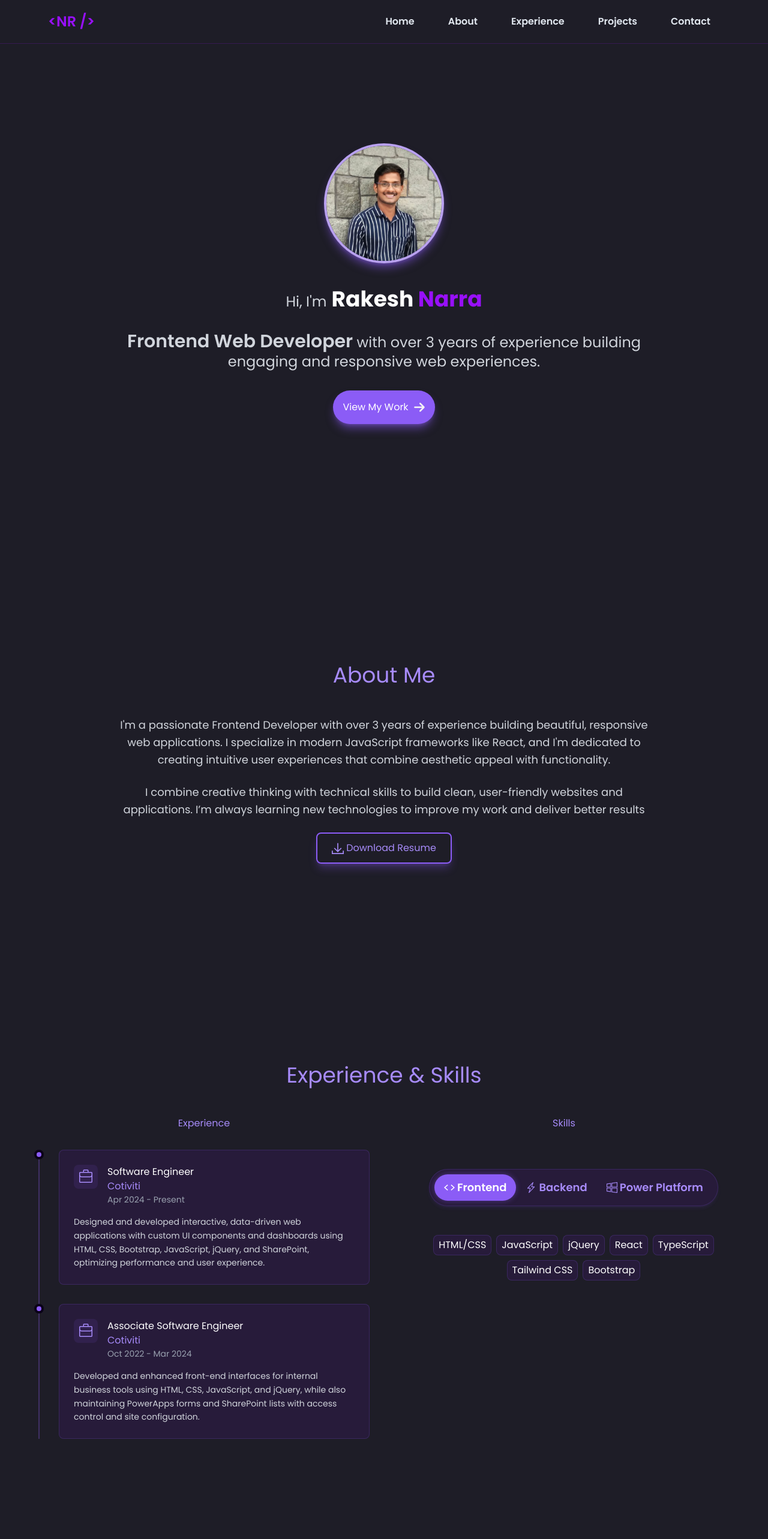
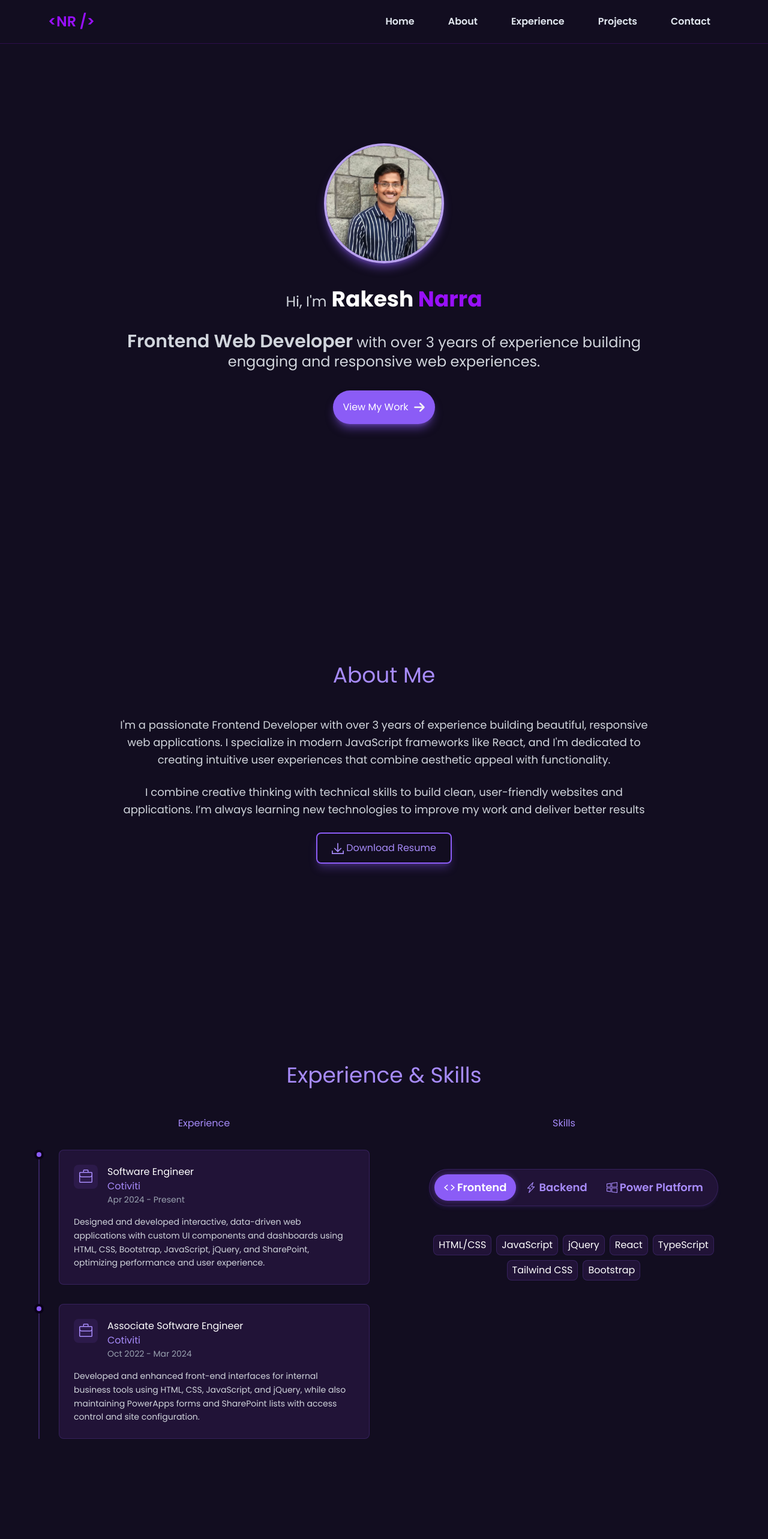
Before and after one commit to narrarakesh/MyPortfolio-react-tailwind, a React (Vite) app: page / in a window 1280 px wide. Shown: the top 2566 px of the page at 60% size. Built offline with nearby package versions, Linux system fonts and the light colour scheme.

Commit message:
changed the background color

```diff
--- a/src/components/About.jsx
+++ b/src/components/About.jsx
@@ -5,7 +5,7 @@ import resume from '../assets/NarraRakeshResume.pdf'
 const About = () => {
 
   return (
-    <section id="about" className="min-h-screen  flex flex-col justify-center px-4 bg-[#1e1d27]">
+    <section id="about" className="min-h-screen  flex flex-col justify-center px-4 bg-[#120d20]">
         <div className="max-w-4xl mx-auto">
             <h1 className="text-center text-2xl md:text-4xl mb-12 text-[#a78bfa]">About Me</h1>
 
--- a/src/components/Contact.jsx
+++ b/src/components/Contact.jsx
@@ -62,7 +62,7 @@ const Contact = () => {
     }
 
   return (
-    <section id="contact" className="min-h-screen py-25 px-4 bg-[#1e1d27]">
+    <section id="contact" className="min-h-screen py-25 px-4 bg-[#120d20]">
         <Toaster position="top-center" toastOptions={{
             success: {
                 className:
--- a/src/components/Experience.jsx
+++ b/src/components/Experience.jsx
@@ -5,7 +5,7 @@ import SkillsTabs from './cards/SkillsTabs'
 
 const Experience = () => {
   return (
-    <section id="experience" className="min-h-screen py-25 px-4 bg-[#1e1d27]">
+    <section id="experience" className="min-h-screen py-25 px-4 bg-[#120d20]">
         <div className="max-w-6xl mx-auto">
             <h1 className="text-center text-2xl md:text-4xl mb-12 text-[#a78bfa]">Experience & Skills</h1>
             <div className="grid grid-cols-1 lg:grid-cols-2 gap-12">
--- a/src/components/Footer.jsx
+++ b/src/components/Footer.jsx
@@ -2,7 +2,7 @@ import React from 'react'
 
 const Footer = () => {
   return (
-    <section id="footer" className="bg-[#1e1d27]">
+    <section id="footer" className="bg-[#120d20]">
         <div className="">
             <hr className='text-purple-600/20'/>
             <div className='flex justify-center p-5 text-gray-500'>
--- a/src/components/Home.jsx
+++ b/src/components/Home.jsx
@@ -14,7 +14,7 @@ const Home = () => {
   return (
     <section
         id="home"
-        className="min-h-screen py-26 bg-[#1e1d27] flex items-center justify-center relative overflow-hidden"
+        className="min-h-screen py-15 md:py-26 bg-[#120d20]  flex items-center justify-center relative overflow-hidden"
         // style={{
         //     background: 'linear-gradient(to bottom, #1a0b2e 0%, #0a0118 100%)',
         // }}
--- a/src/components/Navbar.jsx
+++ b/src/components/Navbar.jsx
@@ -13,7 +13,7 @@ const Navbar = () => {
 
   return (
     <nav
-    className="sticky top-0 z-50 bg-[#1e1d27] backdrop-blur-md px-6 py-4 md:px-20 flex justify-between items-center text-white border-b border-purple-600/20"
+    className="sticky top-0 z-50 bg-[#120d20] backdrop-blur-md px-6 py-4 md:px-20 flex justify-between items-center text-white border-b border-purple-600/20"
     // className="relative bg-[#1a0b2e] px-6 py-4 md:px-20 flex justify-between items-center text-white border-b border-purple-600/20"
     >
       <div className="text-2xl font-semibold text-purple-600">{'<NR />'}</div>
--- a/src/components/Projects.jsx
+++ b/src/components/Projects.jsx
@@ -4,7 +4,7 @@ import { projects } from '../utils/Data';
 
 const Projects = () => {
   return (
-    <section id="projects" className="min-h-screen py-25 px-4 bg-[#1e1d27]">
+    <section id="projects" className="min-h-screen py-25 px-4 bg-[#120d20]">
         <div className="max-w-6xl mx-auto">
             <h1 className="text-center text-2xl md:text-4xl mb-12 text-[#a78bfa]">Projects</h1>
 
```
